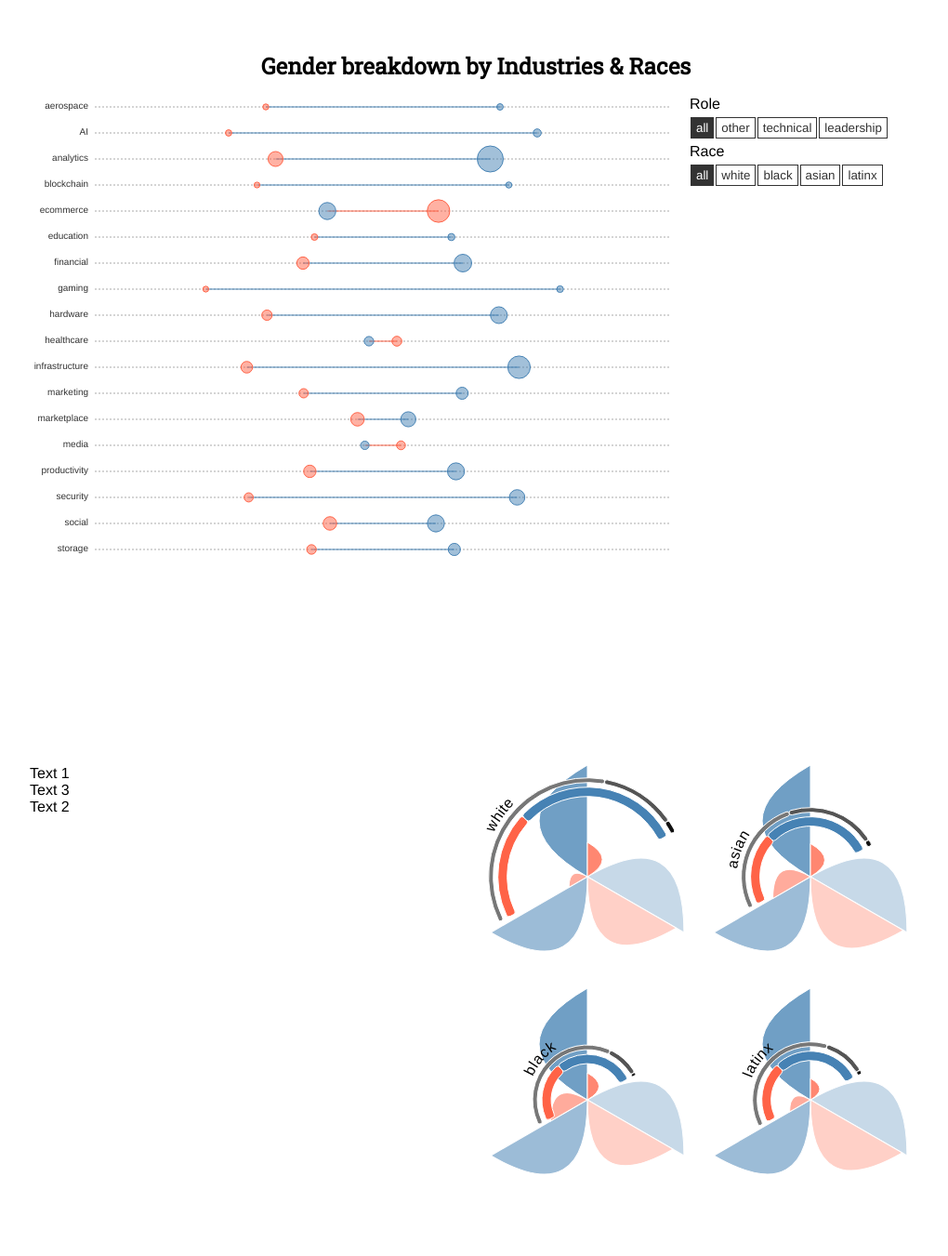
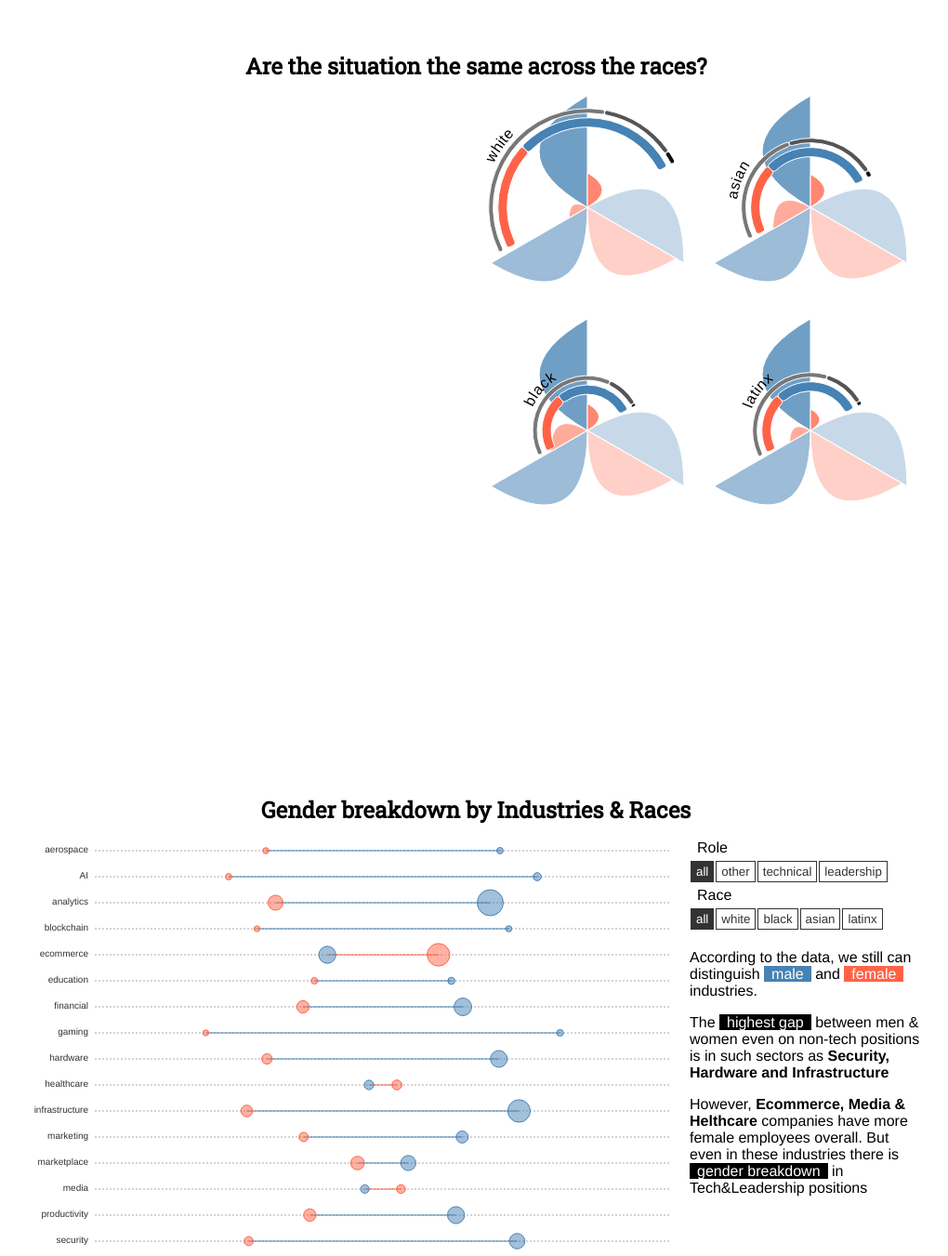
Before and after one commit to maryzam/dear-tech-people-viz, a React app: page / in a window 1280 px wide. Shown: the part 3207-4558 px from the top of the page at 93% size, without its empty margins (128-1148 px from the left). Built offline with nearby package versions, Linux system fonts and the light colour scheme.

Commit message:
Update styles, add some text explanations

```diff
--- a/src/components/App.js
+++ b/src/components/App.js
@@ -19,8 +19,8 @@ const App = (props) => (
 			<Header />
 			<main>
 				 <OverallByGenderSection {...props} />
+				 <OverallByRaceSection {...props} />
 				 <OverallBySectorSection {...props} />
-				 <OverallByRaceSection {...props} />
 				 <TopCompaniesSection {...props} />
 			</main>
 			<Footer />
--- a/src/components/OverallByGender/Section.js
+++ b/src/components/OverallByGender/Section.js
@@ -44,7 +44,7 @@ class OverallByGenderSection extends React.PureComponent
 {
 	state = {
 		mode: "hidden",
-		isFixed: true
+		isFixed: false
 	};
 
 	setNodeRef = (element) => { this.node = element; }
@@ -69,6 +69,7 @@ class OverallByGenderSection extends React.PureComponent
 
 	componentDidMount() {
 		this.onScroll = throttle(this.updateSection, 100, { trailing: true });
+		this.updateSection();
 	    this.attachListener();
 	}
 
--- a/src/components/OverallByGender/styles.css
+++ b/src/components/OverallByGender/styles.css
@@ -43,19 +43,6 @@
     padding-bottom: 0.5em;
 }
 
-.overall-by-gender span {
-	padding: 0 0.5em;
-	background: black;
-	color: white;
-}
-.overall-by-gender .male {
-	background: steelblue;
-}
-
-.overall-by-gender .female {
-	background: tomato;
-}
-
 .overall-by-gender .fixed {
 	position: fixed;
 }
--- a/src/components/OverallByRace/Section.js
+++ b/src/components/OverallByRace/Section.js
@@ -6,13 +6,16 @@ import Visualization from "./Visualization";
 import './styles.css';
 
 const OverallByRaceSection = (props) => (
-		<article className="flex overall-by-race">
-			<section className="note">
-				<div>Text 1</div>
-				<div>Text 3</div>
-				<div>Text 2</div>
-			</section>
-			<Visualization { ...props } />
+		<article className="overall-by-race">
+			<header>
+				<h1>Are the situation the same across the races?</h1>
+			</header>
+			<div className="flex">
+				<section className="note">
+					<p></p>
+				</section>
+				<Visualization { ...props } />
+			</div>
 		</article>
 	);
 
--- a/src/components/OverallByRace/styles.css
+++ b/src/components/OverallByRace/styles.css
@@ -1,4 +1,3 @@
-
 .overall-by-race {}
 
 .overall-by-race section {
@@ -11,3 +10,9 @@
 	min-width: 480px;
 	min-height: 480px;
 }
+
+.overall-by-race header {
+	width: 100%;
+	min-width: 100%;
+	padding: 2em 0 1em;
+}
--- a/src/components/OverallBySector/Section.js
+++ b/src/components/OverallBySector/Section.js
@@ -52,6 +52,16 @@ class OverallBySectorSection extends React.PureComponent {
 							categories={ races }
 							current={ race }
 							handleClick={ this.onRaceChanged } />
+						<p>
+							According to the data, we still can distinguish <span className="male">male</span> and <span className="female">female</span> industries.
+						</p>
+						<p>
+							The <span>highest gap</span> between men & women even on non-tech positions is in such sectors as <strong>Security, Hardware and Infrastructure</strong>
+						</p>
+						<p>
+							However, <strong>Ecommerce, Media & Helthcare</strong> companies have more female employees overall.
+							But even in these industries there is <span>gender breakdown</span> in Tech&Leadership positions
+						</p>
 					</section>
 				</div>
 			</article>
--- a/src/components/OverallBySector/styles.css
+++ b/src/components/OverallBySector/styles.css
@@ -9,15 +9,22 @@
 
 .overall-by-sector .note {
 	min-width: 250px;
+	flex: 1;
 }
 
 .overall-by-sector .viz {
-	flex: 1;
+	flex: 3;
 }
 
  .overall-by-sector .category-switch span {
  	display: block;
+ 	background: none;
+ 	color: black;
  }
+
+.overall-by-sector p {
+	padding-top: 1em;
+}
 
 .overall-by-sector .btn {
 	color: #333;
--- a/src/index.css
+++ b/src/index.css
@@ -96,3 +96,17 @@ section {
 	display: flex;
 	flex-flow: column;
 }
+
+span {
+	padding: 0 0.5em;
+	background: black;
+	color: white;
+}
+
+span.male {
+	background: steelblue;
+}
+
+span.female {
+	background: tomato;
+}
```
Also changed, not shown: 1 other file (tests, documents, lock files or other folders).
